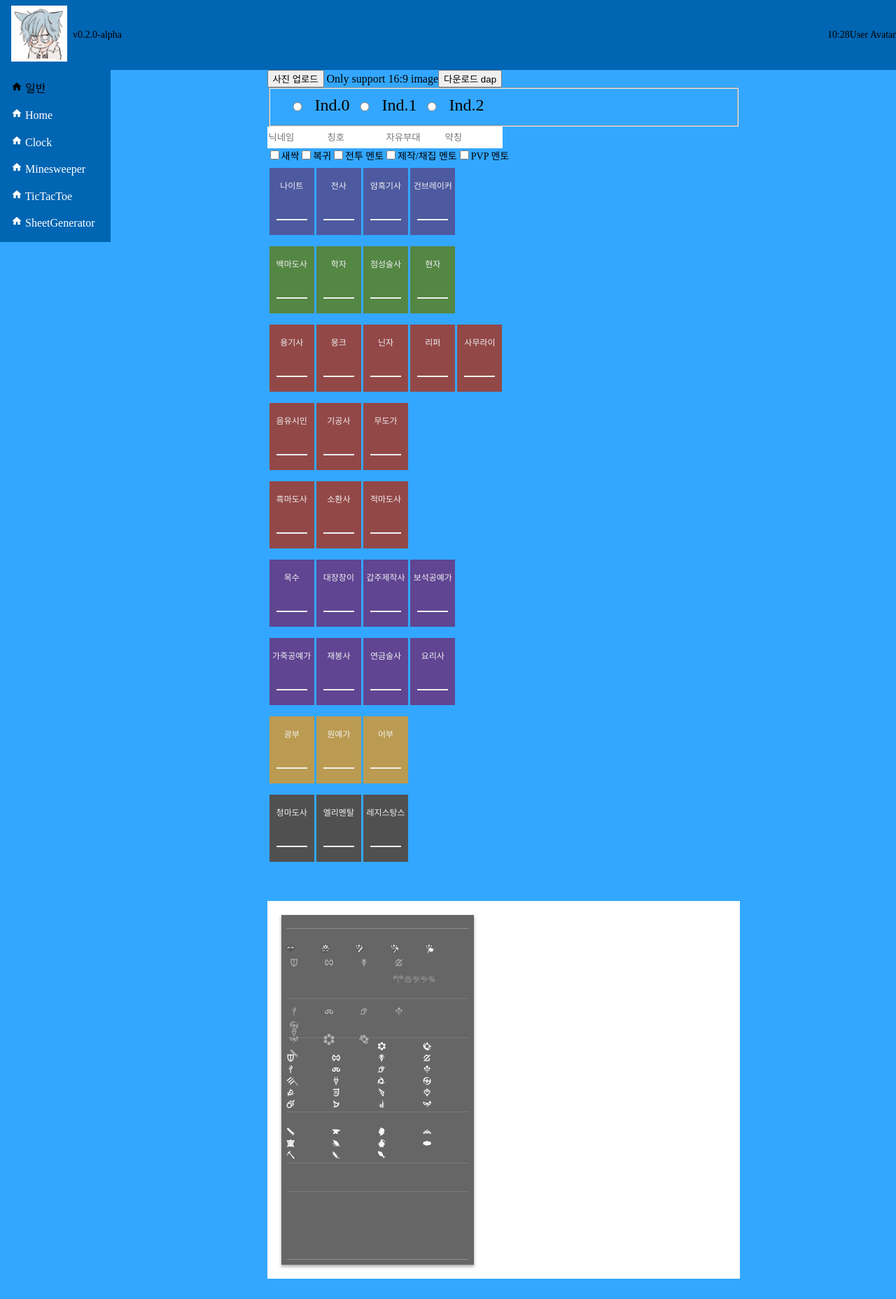
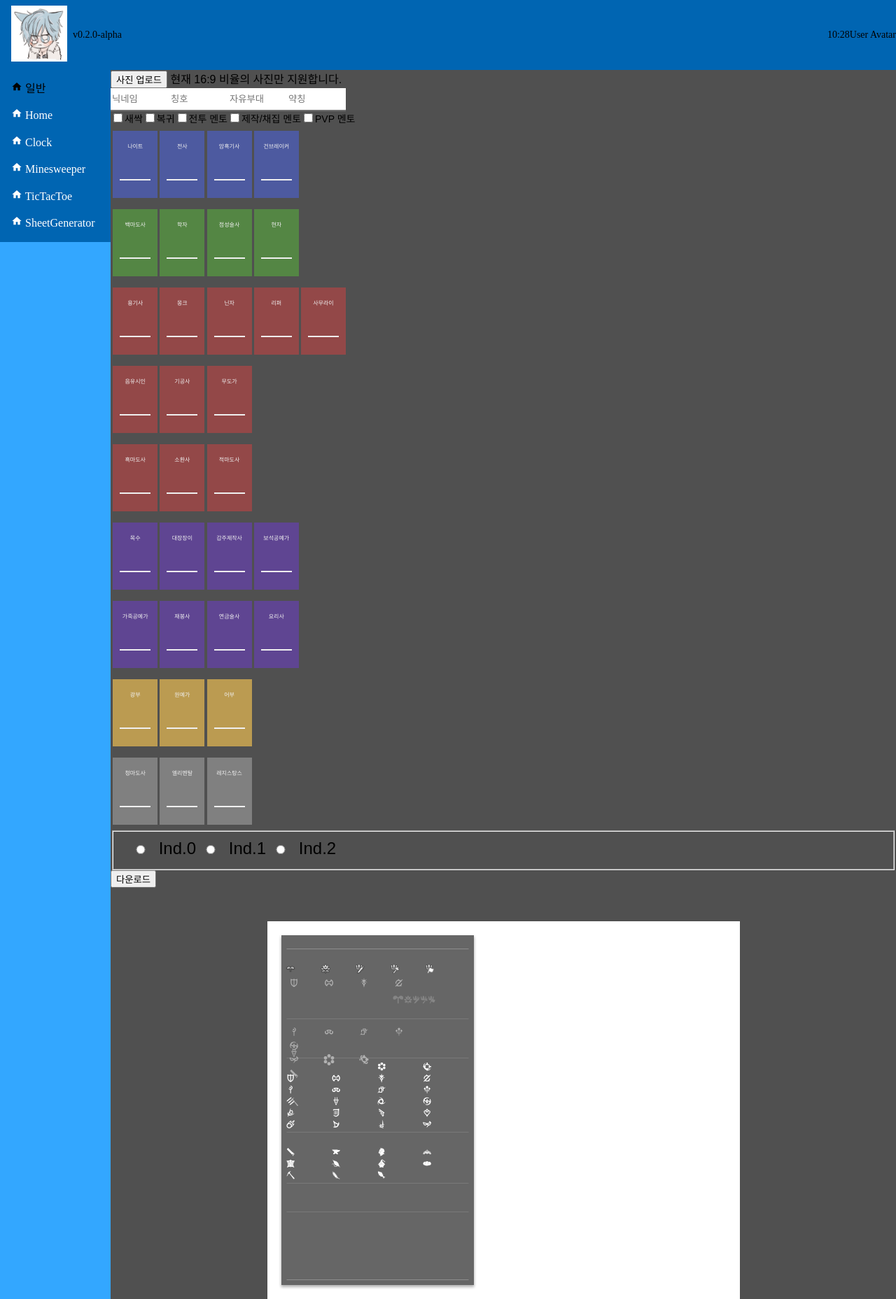
Before and after one commit to KangDohwa/kangdohwa.github.io, a React (Create React App) app: page /sheetgenerator in a window 1280 px wide. Shown: the whole page at 70% size. Before the commit the page ends 1828 px from the top, so only its background shows below. Built offline with nearby package versions, Linux system fonts and the light colour scheme.

Commit message:
fixed image position

```diff
--- a/src/component/SheetGenerator/Core.js
+++ b/src/component/SheetGenerator/Core.js
@@ -319,38 +319,8 @@ function MyPage() {
     <div className = "container">
       <div className = "custom-box">
         <div className = "preview"> {/* image upload/download button div */}
-          <FileInput label = "사진 업로드" onChange = {onImageChange} comment = "Only support 16:9 image"/>
-          <button onClick = {downloadDivAsPng}>다운로드 dap</button>
+          <FileInput label = "사진 업로드" onChange = {onImageChange} comment = "현재 16:9 비율의 사진만 지원합니다."/>
         </div>
-        <fieldset className = "type-select"> {/* type selecting radio buttons */}
-          <label>
-            <input
-              className = "type1"
-              type = "radio"
-              value = "0"
-              checked = {index === "0"}
-              onChange = {selectIndex}
-            /> <span>Ind.0</span>
-          </label>
-          <label>
-            <input
-              className = "type2"
-              type = "radio"
-              value = "1"
-              checked = {index === "1"}
-              onChange = {selectIndex}
-            /> <span>Ind.1</span>
-          </label>
-          <label>
-            <input
-              className = "type3"
-              type = "radio"
-              value = "2"
-              checked = {index === "2"}
-              onChange = {selectIndex}
-            /> <span>Ind.2</span>
-          </label>
-        </fieldset>
         <div className = "input-desc">
           <MakeTextInput name = "Name" t = {Name} fc = {changeText} PH = "닉네임" />
           <MakeTextInput name = "Title" t = {Title} fc = {changeText} PH = "칭호" />
@@ -417,6 +387,36 @@ function MyPage() {
             <MakeJobInput job = "lvRES" value = {lvRES} fc = {changeLv} type = "SPC" />
           </div>
         </div>
+        <fieldset className = "type-select"> {/* type selecting radio buttons */}
+          <label>
+            <input
+              className = "type1"
+              type = "radio"
+              value = "0"
+              checked = {index === "0"}
+              onChange = {selectIndex}
+            /> <span>Ind.0</span>
+          </label>
+          <label>
+            <input
+              className = "type2"
+              type = "radio"
+              value = "1"
+              checked = {index === "1"}
+              onChange = {selectIndex}
+            /> <span>Ind.1</span>
+          </label>
+          <label>
+            <input
+              className = "type3"
+              type = "radio"
+              value = "2"
+              checked = {index === "2"}
+              onChange = {selectIndex}
+            /> <span>Ind.2</span>
+          </label>
+        </fieldset>
+        <button onClick = {downloadDivAsPng}>다운로드</button>
       </div>
       <div className = "box">
         <div className = "preview-final">
--- a/src/component/SheetGenerator/Core.scss
+++ b/src/component/SheetGenerator/Core.scss
@@ -7,7 +7,7 @@ $job-color-healer: #548644;
 $job-color-dps: #934848;
 $job-color-doh: #5f4592;
 $job-color-dol: #bb9b51;
-$job-color-special: #505050;
+$job-color-special: #808080;
 
 // $job-color-unset: #b0b0b0;
 // $job-color-tank: #2d3a80;
@@ -19,6 +19,9 @@ $job-color-special: #505050;
 $selected: #bb9b51;
 
 .container {
+  background-color: #505050;
+  font-family: sans-serif;
+  margin: auto;
   zoom: 50%;
 }
 
@@ -28,10 +31,12 @@ $selected: #bb9b51;
 }
 
 .box {
+  width: 1350px;
+  left: auto;
   margin: auto;
-  align-content: center;
+  // align-content: center;
   // width: max-content;
-  background-color: white;
+  // background-color: white;
   // position: absolute;
   // max-width: 1350px;
   height: 1080px;
@@ -64,6 +69,7 @@ $selected: #bb9b51;
     width: 5rem;
     height: 1.8rem;
     border: 0;
+    border-bottom: #707070 0.125rem solid;
   }
 }
 
@@ -73,7 +79,7 @@ $selected: #bb9b51;
 
 .input-level {
   position: sticky;
-  font-size: 0.75rem;
+  font-size: 0.5rem;
   color: $text-color;
   display: block;
   flex-direction: row;
@@ -124,7 +130,7 @@ $selected: #bb9b51;
 
     input {
       background: transparent;
-      font-size: 1.125rem;
+      font-size: 1.25rem;
       text-align: center;
       width: 2.5rem;
       height: 2rem;
@@ -142,7 +148,6 @@ $selected: #bb9b51;
   position: absolute;
   width: 1350px;
   height: 1080px;
-  top: 100px;
 }
 
 .img-preview {
--- a/src/style.scss
+++ b/src/style.scss
@@ -32,7 +32,8 @@ body {
 
   &-Section {
     position: relative;
-    margin: auto;
+    padding: auto;
+    width: 100%;
   }
 }
 
```
